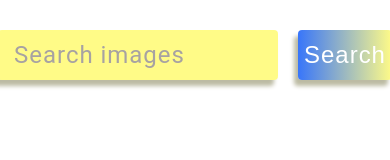
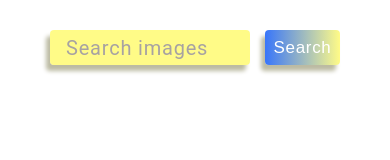
Before and after one commit to NataliaZgurska/goit-js-hw-11, a website built with Vite: page src/index.html in a window 390 px wide. Built offline with nearby package versions, Linux system fonts and the light colour scheme.

Commit message:
mobile style

```diff
--- a/src/css/styles.css
+++ b/src/css/styles.css
@@ -48,17 +48,17 @@ body {
 .form-search {
   display: flex;
   flex-direction: row;
-  gap: 20px;
+  gap: 15px;
   justify-content: center;
 }
 
 .form-input {
-  width: 280px;
-  height: 50px;
-    padding-top: 8px;
+  width: 200px;
+  height: 35px;
+  padding-top: 8px;
   padding-left: 16px;
   padding-bottom: 8px;
-  font-size: 24px;
+  font-size: 20px;
   line-height: 2;
   letter-spacing: 0.04em;
   color: black;
@@ -87,9 +87,9 @@ border: 1px solid white;
 /************ Кнопка ******************/
 .form-btn {
   display: block;
-  width: 200px;
-  height: 50px;
-  font-size: 24px;
+  width: 75px;
+  height: 35px;
+  font-size: 17px;
   font-weight: 500;
   letter-spacing: 0.04em;
   color: #ffffff;
```
